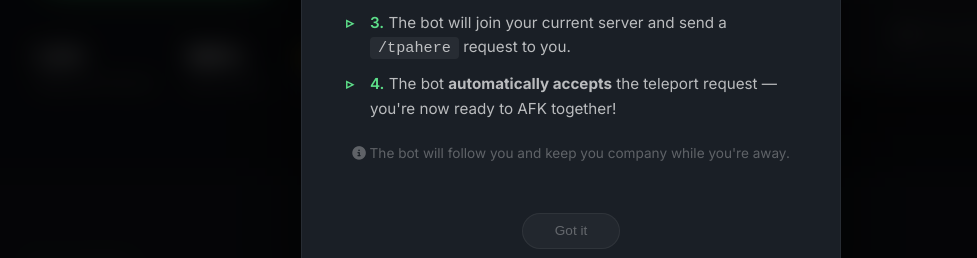
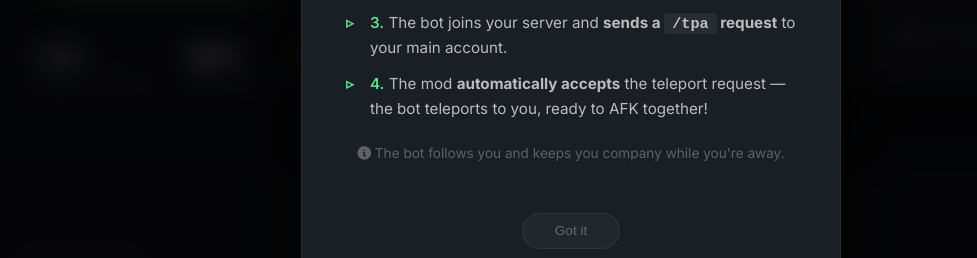
Before and after one commit to botty-afkbot/botty-afkbot, a plain HTML site: page index.html in a window 1280 px wide. Both pictures are taken after a click on the link "How to Use". Shown: the part 507-765 px from the top of the page, without its empty margins (69-1046 px from the left). Drawn offline with Linux system fonts and the light colour scheme.

Commit message:
Update index.html

```diff
--- a/index.html
+++ b/index.html
@@ -1100,12 +1100,12 @@
                 <ul class="step-list">
                     <li><span class="highlight-text">1.</span> Install the mod on your <strong>main account</strong> (the one you play with).</li>
                     <li><span class="highlight-text">2.</span> Run the command <code style="background:rgba(255,255,255,0.06);padding:0.1rem 0.5rem;border-radius:4px;">/joinbot &lt;botname&gt; &lt;autojump on/off&gt;</code> in chat.</li>
-                    <li><span class="highlight-text">3.</span> The bot will join your current server and send a <code style="background:rgba(255,255,255,0.06);padding:0.1rem 0.5rem;border-radius:4px;">/tpahere</code> request to you.</li>
-                    <li><span class="highlight-text">4.</span> The bot <strong>automatically accepts</strong> the teleport request — you're now ready to AFK together!</li>
+                    <li><span class="highlight-text">3.</span> The bot joins your server and <strong>sends a <code style="background:rgba(255,255,255,0.06);padding:0.1rem 0.5rem;border-radius:4px;">/tpa</code> request</strong> to your main account.</li>
+                    <li><span class="highlight-text">4.</span> The mod <strong>automatically accepts</strong> the teleport request — the bot teleports to you, ready to AFK together!</li>
                 </ul>
 
                 <p style="margin-top: 16px; font-size: 0.85rem; color: rgba(255,255,255,0.3); text-align: center;">
-                    <i class="fas fa-info-circle"></i> The bot will follow you and keep you company while you're away.
+                    <i class="fas fa-info-circle"></i> The bot follows you and keeps you company while you're away.
                 </p>
             </div>
 
```
